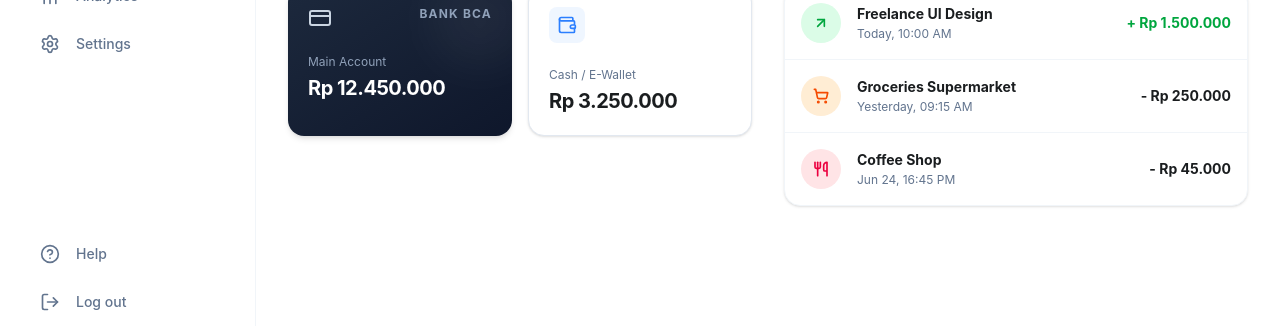
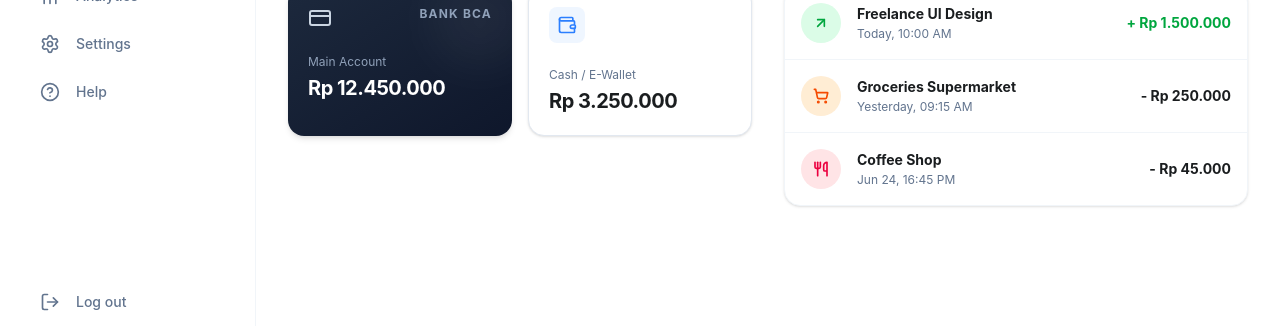
Before and after one commit to achraflyy48/FINSET-APP, a Vue app: page / in a window 1280 px wide. Shown: the part 370-696 px from the top of the page. Built offline with nearby package versions, Linux system fonts and the light colour scheme.

Commit message:
feat: add Help menu item to SidebarNav component

```diff
--- a/src/components/SidebarNav.vue
+++ b/src/components/SidebarNav.vue
@@ -33,6 +33,7 @@ const mainMenus = [
   { name: 'Budget', path: '/budget', icon: PieChart },
   { name: 'Analytics', path: '/analytics', icon: BarChart2 },
   { name: 'Settings', path: '/settings', icon: Settings },
+  { name: 'Help', path: '/help', icon: HelpCircle },
 ]
 </script>
 
@@ -88,13 +89,6 @@ const mainMenus = [
 
     <div class="flex flex-col gap-1">
       <button
-        class="flex items-center gap-4 px-4 py-3 rounded-2xl text-sm font-medium text-slate-500 hover:text-[#1A1D1F] hover:bg-slate-50 transition-all text-left"
-      >
-        <HelpCircle class="w-5 h-5 stroke-[2px]" />
-        Help
-      </button>
-
-      <button
         class="flex items-center gap-4 px-4 py-3 rounded-2xl text-sm font-medium text-slate-500 hover:text-red-500 hover:bg-red-50 transition-all text-left mb-6"
       >
         <LogOut class="w-5 h-5 stroke-[2px]" />
```
